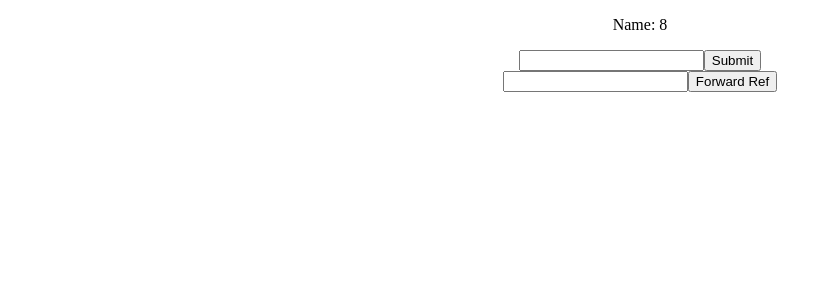
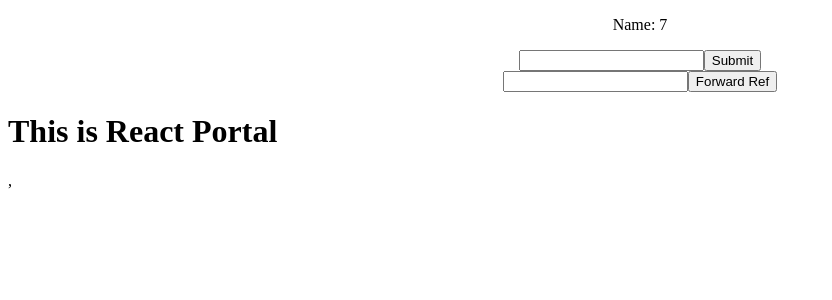
Before and after one commit to shuvoshaha/react-basis, a React (Create React App) app: page / in a window 1280 px wide. Shown: the top 300 px of the page, without its empty margins (0-832 px from the left). Built offline with nearby package versions, Linux system fonts and the light colour scheme.

Commit message:
Initialize Portal for custom id after root element(Public/index.html)

```diff
--- a/public/index.html
+++ b/public/index.html
@@ -29,6 +29,7 @@
   <body>
     <noscript>You need to enable JavaScript to run this app.</noscript>
     <div id="root"></div>
+    <div id="portal">
     <!--
       This HTML file is a template.
       If you open it directly in the browser, you will see an empty page.
--- a/src/App.js
+++ b/src/App.js
@@ -1,13 +1,15 @@
 import React from 'react';
 import './App.css';
 import Memo from './Component/ParentMemo';
-import Ref from './Component/Ref'
+import Ref from './Component/Ref';
+import Portal from './Component/Portal'
 
 function App() {
   return (
     <div className="App">
      <Memo />
      <Ref />
+     <Portal />
     </div>
   );
 }
--- /dev/null
+++ b/src/Component/Portal.jsx
@@ -0,0 +1,14 @@
+import React from 'react';
+import ReactDOM from 'react-dom';
+
+const Portal = () => {
+    return ReactDOM.createPortal(
+        <>
+            <h1> This is React Portal </h1>,
+
+        </>,
+         document.getElementById('portal')
+    )
+}
+
+export default Portal
```
